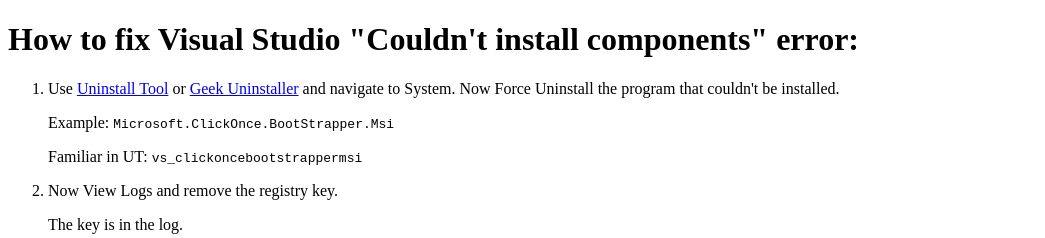
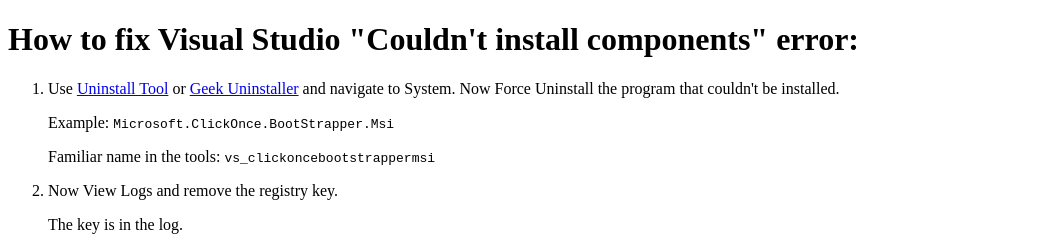
Before and after one commit to tomtep01/fixes4things, a plain HTML site: page VSCouldntInstall.html in a window 1280 px wide. Shown: the top 238 px of the page, without its empty margins (0-1045 px from the left). Drawn offline with Linux system fonts and the light colour scheme.

```diff
--- a/VSCouldntInstall.html
+++ b/VSCouldntInstall.html
@@ -10,7 +10,7 @@
     <li>
       <p>Use <a href="https://crystalidea.com/uninstall-tool/download">Uninstall Tool</a> or <a href="https://geekuninstaller.com/download">Geek Uninstaller</a> and navigate to System. Now Force Uninstall the program that couldn't be installed.</p>
       <p>Example: <code>Microsoft.ClickOnce.BootStrapper.Msi</code></p>
-      <p>Familiar in UT: <code>vs_clickoncebootstrappermsi</code></p>
+      <p>Familiar name in the tools: <code>vs_clickoncebootstrappermsi</code></p>
     </li>
     <li>
       <p>Now View Logs and remove the registry key.</p>
```
